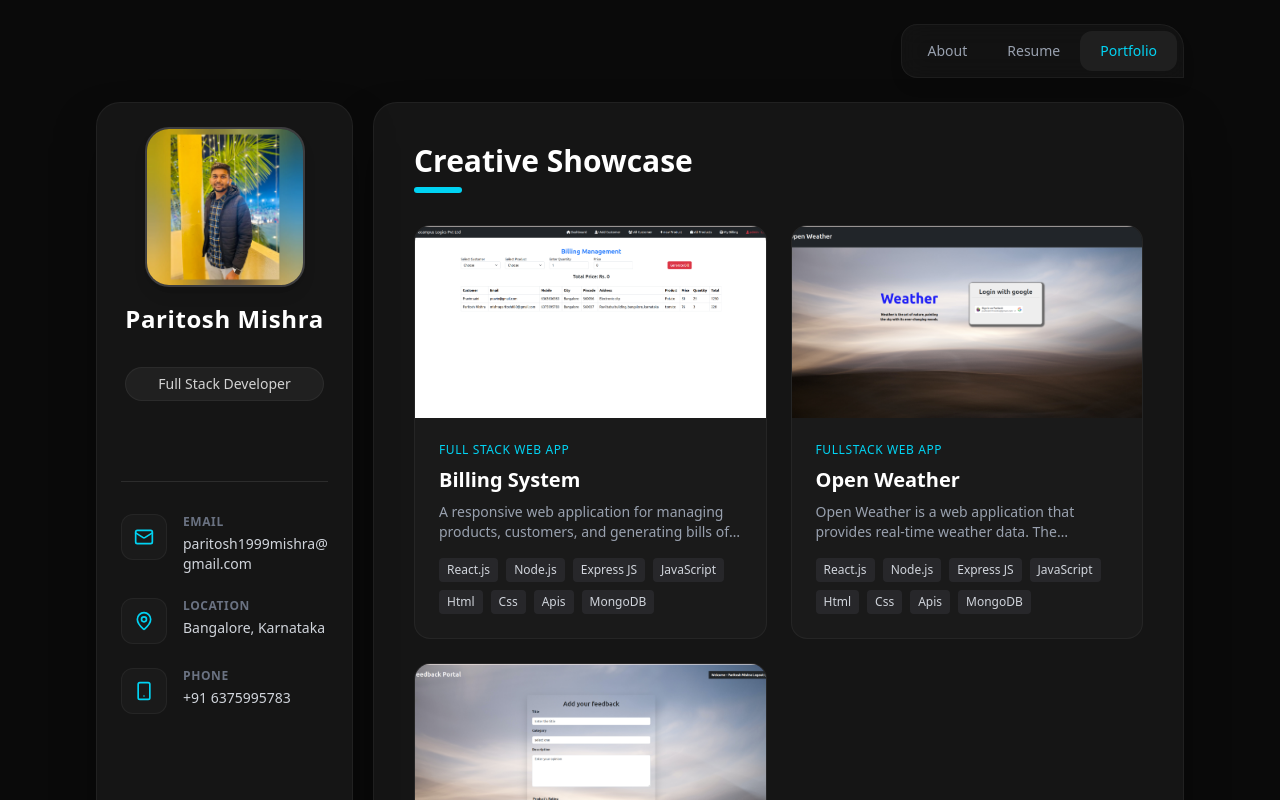
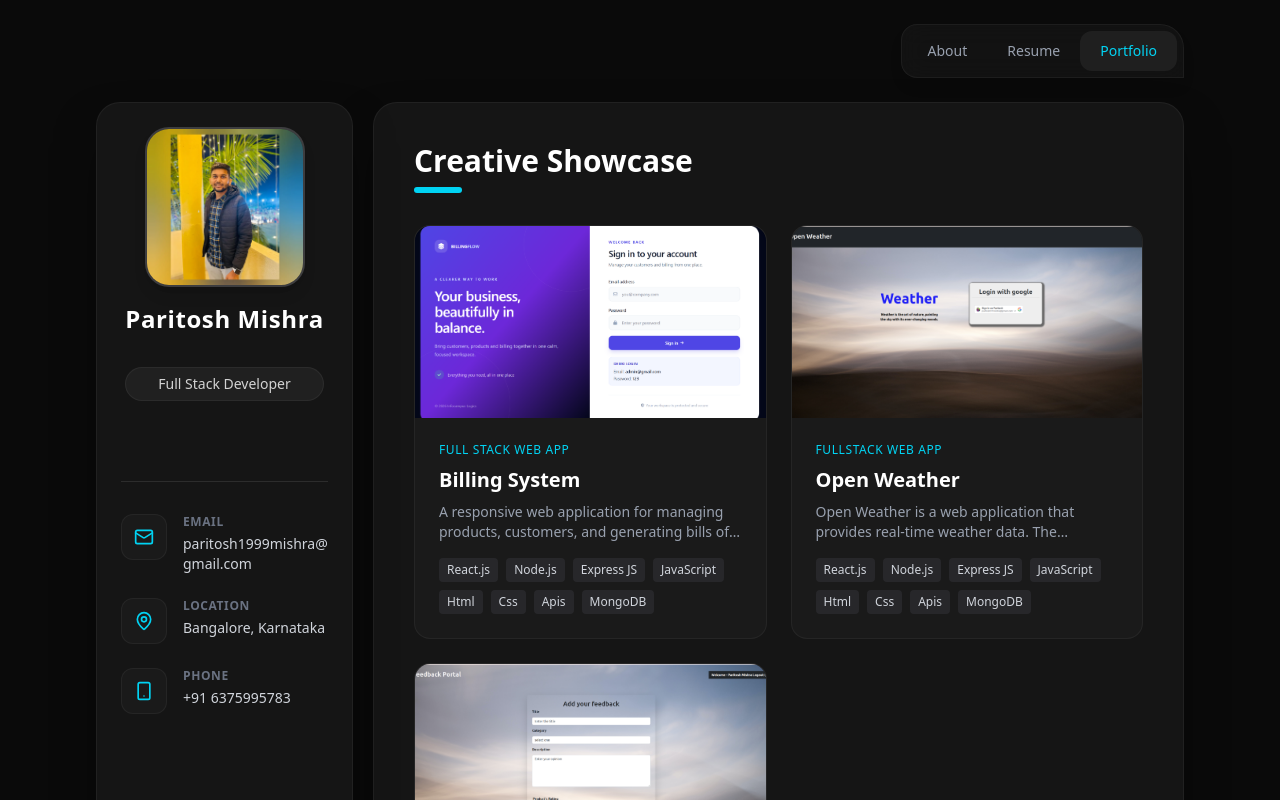
Before and after one commit to paritosh31mishra/my-portfolio, a React (Vite) app: page /portfolio in a window 1280 px wide. Shown: the top 800 px of the page. Built offline with nearby package versions, Linux system fonts and the light colour scheme.

Commit message:
Update image path for Billing System project

```diff
--- a/src/components/sections/portfolio-section.tsx
+++ b/src/components/sections/portfolio-section.tsx
@@ -9,7 +9,7 @@ export const PortfolioSection = () => {
       category: "Full Stack Web App",
       description:
         "A responsive web application for managing products, customers, and generating bills of product sales.",
-      image: "/billing.png",
+      image: "/Billing_Flow.png",
       tech: ["React.js", "Node.js", "Express JS", "JavaScript", "Html", "Css", "Apis", "MongoDB"],
       url: "https://billing-project-1.onrender.com/",
     },
```
